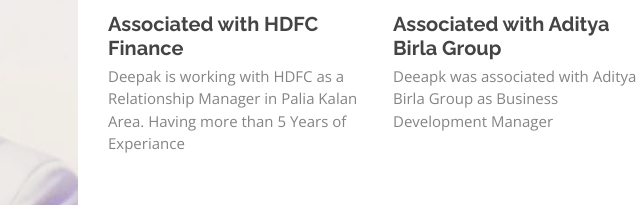
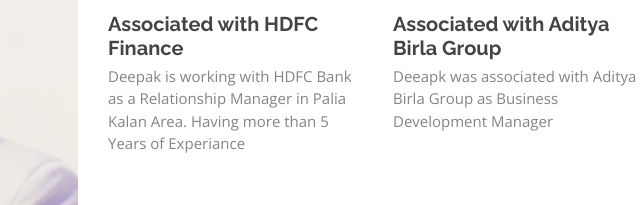
Before and after one commit to Deepakhdfc/Deepakhdfc.github.io, a plain HTML site: page index.html in a window 1280 px wide. Shown: the part 880-1085 px from the top of the page, 547-1187 px from the left. Drawn offline with nearby package versions, Linux system fonts and the light colour scheme; a script that the page names is missing; some icons are missing.

Commit message:
Update index.html

```diff
--- a/index.html
+++ b/index.html
@@ -76,7 +76,7 @@
               <div class="col-md-6">
                 <i class="bx bx-receipt"></i>
                 <h4>Associated with HDFC Finance</h4>
-                <p>Deepak is working with HDFC as a Relationship Manager in Palia Kalan Area. Having more than 5 Years of Experiance</p>
+                <p>Deepak is working with HDFC Bank as a Relationship Manager in Palia Kalan Area. Having more than 5 Years of Experiance</p>
               </div>
               <div class="col-md-6">
                 <i class="bx bx-cube-alt"></i>
```
